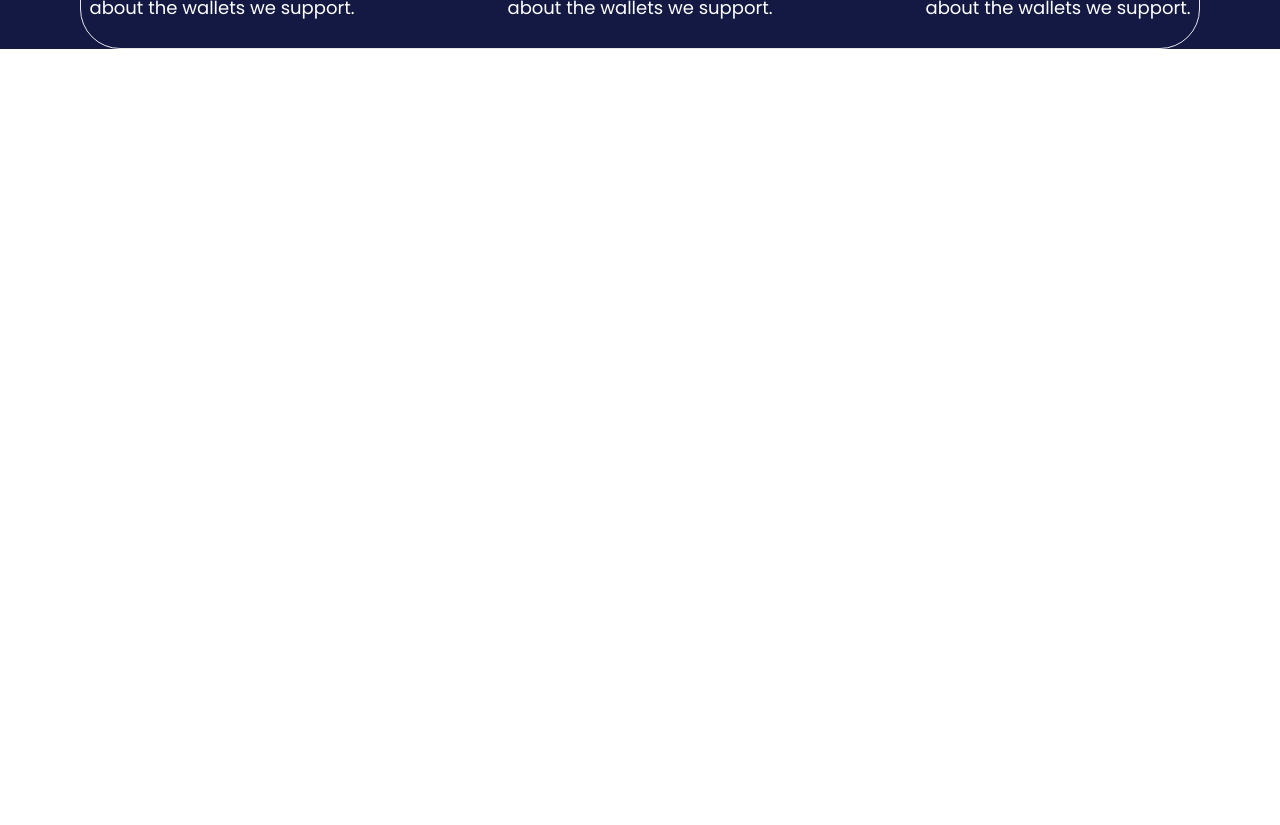
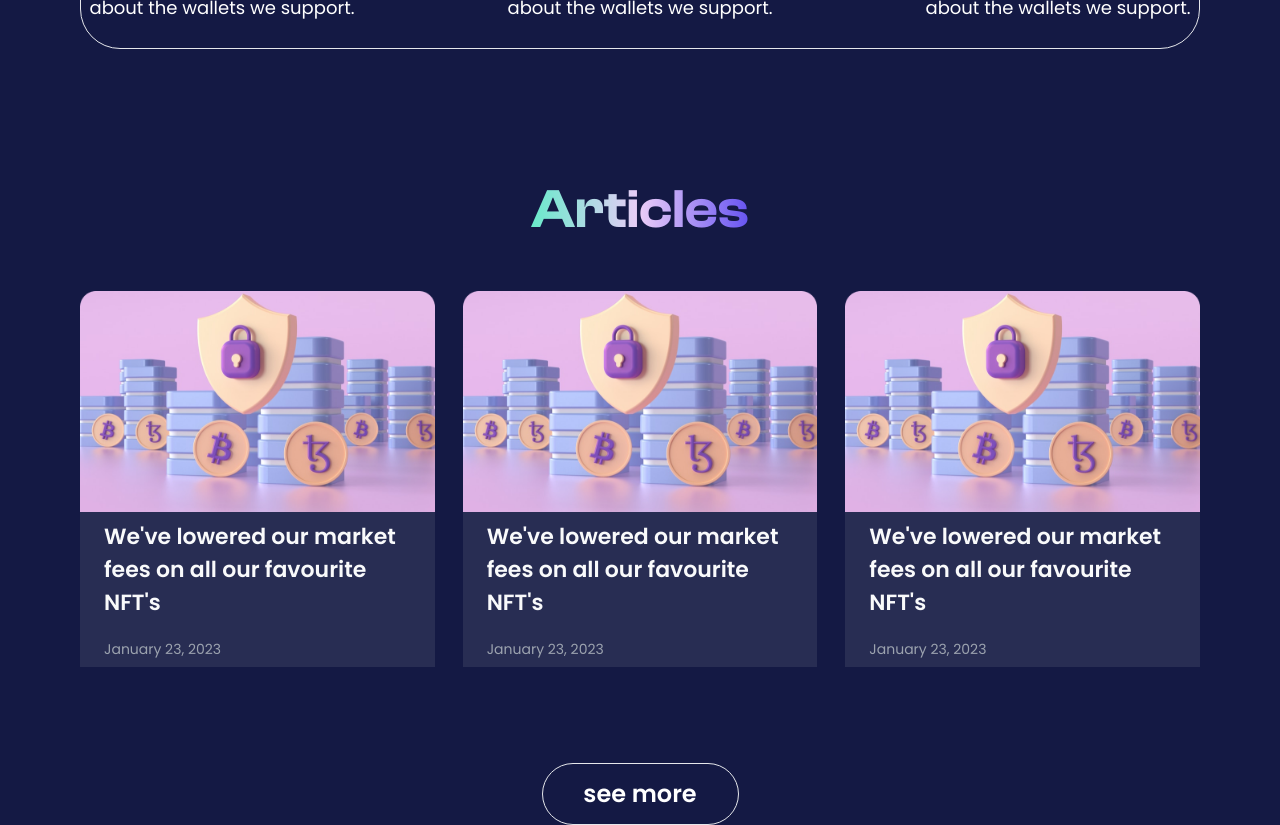
Before and after one commit to Hrithik0112/ENDFT-Nft-platform, a Next.js app: page / in a window 1280 px wide. Shown: the part 4220-5045 px from the top of the page. Before the commit the page ends 4269 px from the top, so only its background shows below. Built offline with nearby package versions, Linux system fonts and the light colour scheme.

Commit message:
Feat: Articles section Added

```diff
--- a/app/page.tsx
+++ b/app/page.tsx
@@ -1,3 +1,4 @@
+import Articles from "@/components/Articles";
 import CreateAndSell from "@/components/CreateAndSell";
 import Hero from "@/components/Hero";
 import Navbar from "@/components/Navbar";
@@ -14,6 +15,7 @@ export default function Home() {
       <Trending />
       <TopColllection/>
       <CreateAndSell/>
+      <Articles/>
     </main>
   );
 }
--- /dev/null
+++ b/components/Articles.tsx
@@ -0,0 +1,27 @@
+import React from "react";
+import ArticlesCard from "./ArticlesCard";
+
+const Articles = () => {
+  return (
+    <div className="flex flex-col gap-10 mt-20">
+      {/* heading */}
+      <div className="flex justify-center items-center mt-10">
+        <span className="font-semibold font-clash bg-gradient-to-r text-[55px]  from-[#69EACB] via-[#EACCF8] to-[#6654F1] inline-block text-transparent bg-clip-text">
+          Articles
+        </span>
+      </div>
+      {/* card section */}
+      <div className="flex gap-7">
+        <ArticlesCard/>
+        <ArticlesCard/>
+        <ArticlesCard/>
+      </div>
+      {/* button  */}
+      <div className="mt-14 self-center  bg-transparent text-white text-2xl font-semibold border rounded-[60px] flex justify-center items-center w-[197px] h-[62px]  ">
+            see more
+        </div>
+    </div>
+  );
+};
+
+export default Articles;
--- /dev/null
+++ b/components/ArticlesCard.tsx
@@ -0,0 +1,16 @@
+import React from 'react'
+
+const ArticlesCard = () => {
+  return (
+    <div className='  rounded-[20px] flex flex-col'>
+            <img src="/cardImage/article.png" alt="article" width={442} height={275} className='object-cover'/>
+            <div className='py-2 px-6 flex flex-col gap-5 justify-between bg-[#282d53]'>
+                <p className='font-semibold text-[22px] text-gray-50'>We've lowered our market fees on all our favourite NFT's</p>
+                <p className='font-medium text-sm text-gray-400'>January 23, 2023</p>
+
+            </div>
+    </div>
+  )
+}
+
+export default ArticlesCard
```
Also changed, not shown: public/cardImage/article.png (added).
